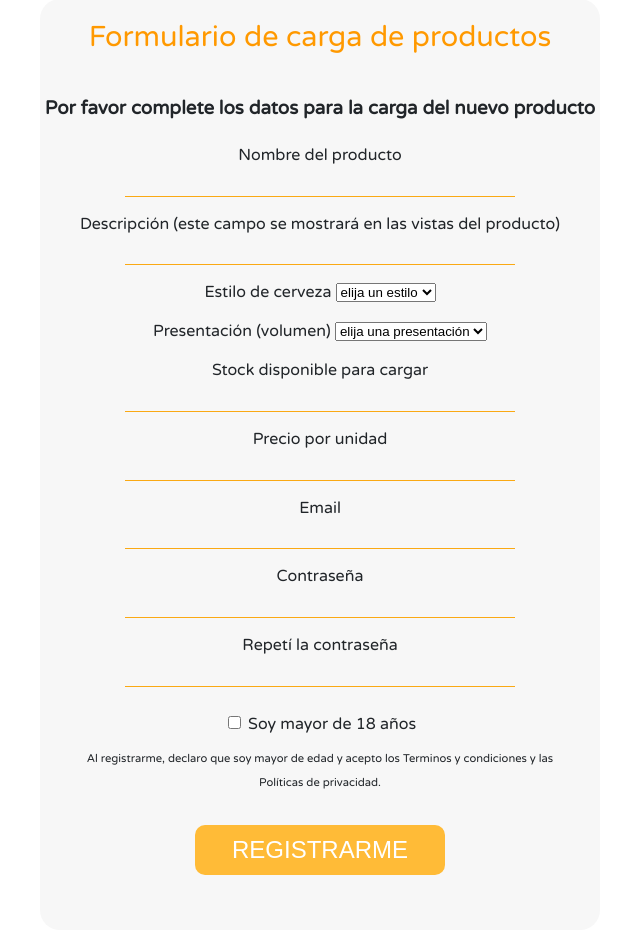
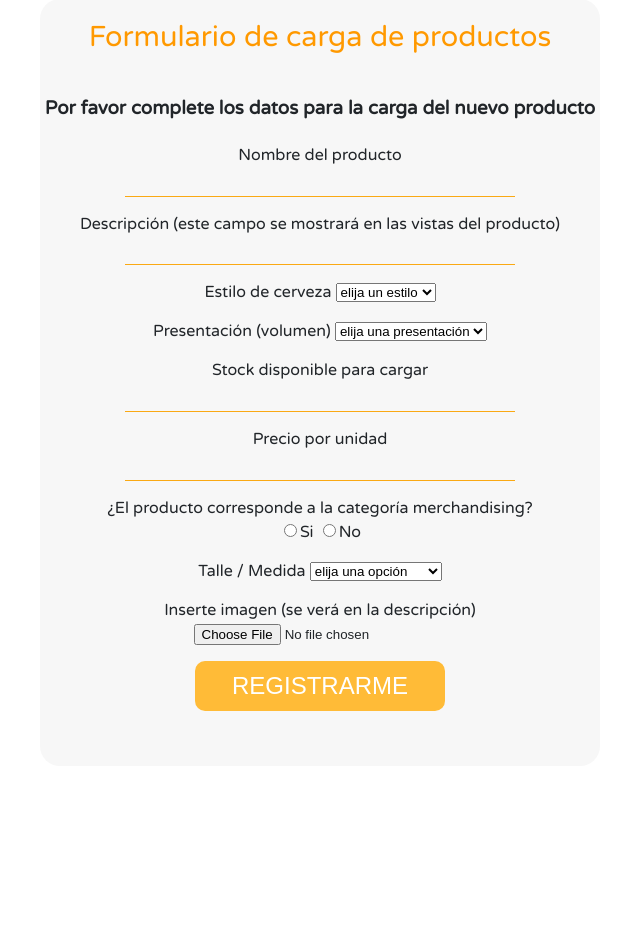
Before and after one commit to carigonz/jirafaBeer1, a PHP site: page /productsForm.php in a window 1280 px wide. Shown: the part 327-1267 px from the top of the page, without its empty margins (320-960 px from the left). After the commit the page ends 1038 px from the top, so only its background shows below. Run offline with PHP 8.4, Linux system fonts and the light colour scheme; data that the repository does not hold is empty; some web fonts are replaced.

Commit message:
structure ok. working on styles

```diff
--- a/productsForm.php
+++ b/productsForm.php
@@ -98,64 +98,36 @@
              <input type="number" name="price" class="form-control" id="stock">
            </div>
 
-            <div class="form-group">
-              <label for="email">Email</label>
-              <input type="email" class="form-control" id="email" name="email"
-              aria-describedby="emailHelp" value="<?= (isset($errores["email"]) && (!empty($_POST["register"]))) ? "" : $emailOk ?>"
-              style="<?= (isset($errores["email"]) && (!empty($_POST["register"]))) ? $redBackground : "" ?>">
-              <span class="errores"
-                ><?= (isset($errores["email"]) && (!empty($_POST["register"]))) ? $errores["email"] : "" ?></span
-              >
-            </div>
+           <div class="form-group">
+             <label for="price">¿El producto corresponde a la categoría merchandising?</label><br>
+             <input type="radio" name="true" id="">Si
+             <input type="radio" name="false" id="">No
+           </div>
 
-            <div class="form-group">
-              <label for="pass">Contraseña</label>
-              <input type="password" class="form-control" id="pass" name="pass"
-              maxlength="20" style="<?= (isset($errores["pass"]) && (!empty($_POST["register"]))) ? $redBackground : "" ?>"
-              tabindex="17" autocapitalize="none" spellcheck="false"
-              autocorrect="off" autocomplete="off" data-uid="5">
-              <span class="errores"
-                ><?= (isset($errores["pass"]) && (!empty($_POST["register"]))) ? $errores["pass"] : "" ?></span
-              >
-            </div>
-            <div class="form-group">
-              <label for="pass2">Repetí la contraseña</label>
-              <input type="password" class="form-control" id="pass2"
-              name="pass2" maxlength="20" style="<?= (isset($errores["pass"]) && (!empty($_POST["register"]))) ? $redBackground : "" ?>"
-              tabindex="17" autocapitalize="none" spellcheck="false"
-              autocorrect="off" autocomplete="off" data-uid="5">
-              <span class="errores"
-                ><?= (isset($errores["pass"]) && (!empty($_POST["register"]))) ? $errores["pass"] : "" ?></span
-              >
-            </div>
+           <div class="form-group">
+             <label for="presentation">Talle / Medida</label>
+             <select name="presentation" id="">
+               <option value="">elija una opción</option>
+               <optgroup label="remeras">
+                 <option value="s">S</option>
+                 <option value="m">M</option>
+                 <option value="l">L</option>
+                 <option value="xl">XL</option>
+               </optgroup>
+               <optgroup label="misc">
+                <option value="uniq">único</option>
+                <option value="nosize">No corresponde</option>
+                <option value=""></option>
+                <option value=""></option>
 
-            <div class="form-group form-adult">
-              <input
-                type="checkbox"
-                name="adult"
-                class="form-check-adult"
-                id="adult"
-                value="adult"
-              />
-              <label class="form-check-label" for="adult"
-                >Soy mayor de 18 años</label
-              >
-              <p class="term-conditions">
-                Al registrarme, declaro que soy mayor de edad y acepto los
-                Terminos y condiciones y las Políticas de privacidad.
-              </p>
-              <span class="errores"
-                ><?= (isset($errores["adult"])) ? $errores["adult"] : "" ?></span
-              >
-            </div>
-            <button
-              type="submit"
-              name="register"
-              value="register"
-              class="btn-standard"
-            >
-              Registrarme
-            </button>
+               </optgroup>
+             </select>
+           </div>
+           <div class="form-group">
+             <label for="image">Inserte imagen (se verá en la descripción)</label>
+             <input type="file" name="image" id="image">
+           </div>
+            <button type="submit" name="register" value="register" class="btn-standard">Registrarme</button>
           </form>
         </div>
       </div>
```
